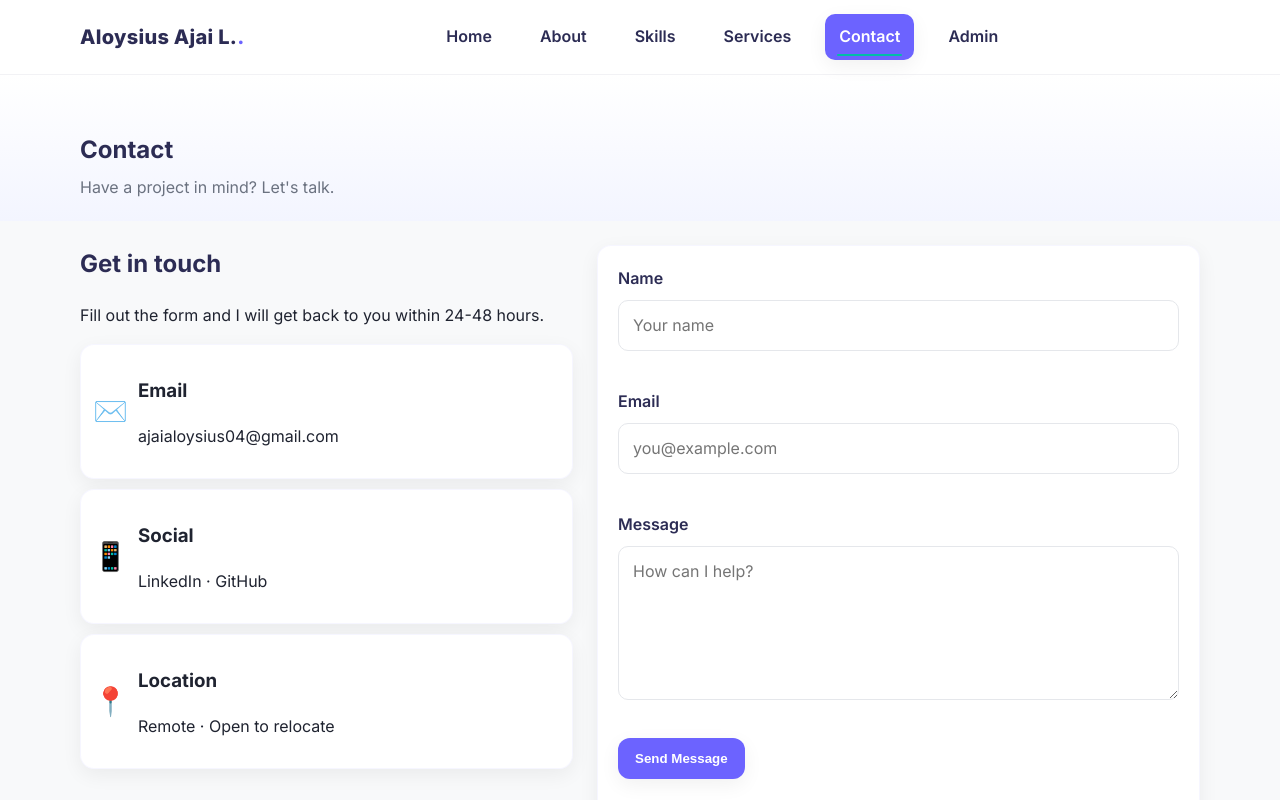
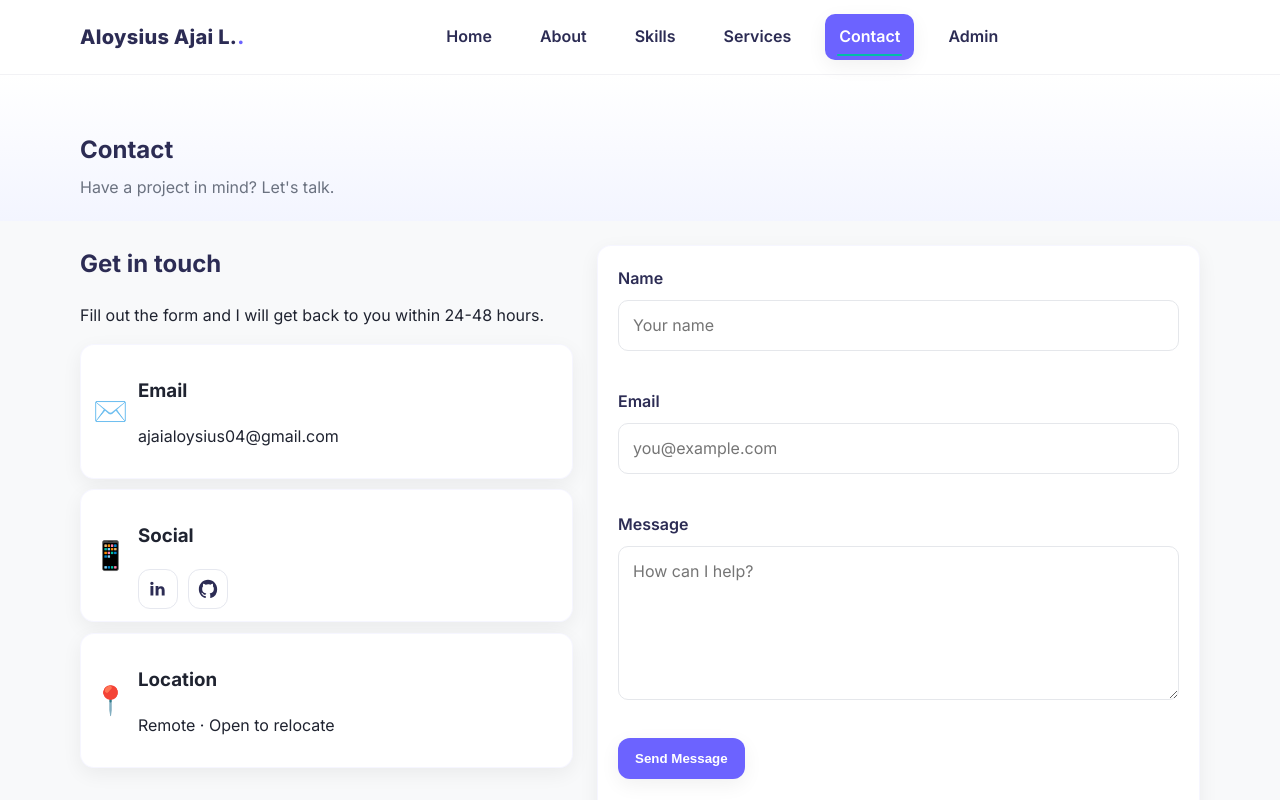
Before and after one commit to ajai09/-ProjectHub, a React (Vite) app: page /contact in a window 1280 px wide. Shown: the top 800 px of the page. Built offline with nearby package versions, Linux system fonts and the light colour scheme.

Commit message:
Update contact page

```diff
--- a/src/pages/ContactPage.jsx
+++ b/src/pages/ContactPage.jsx
@@ -88,9 +88,18 @@ function ContactPage() {
                 <div className="service-icon">📱</div>
                 <div>
                   <h3>Social</h3>
-                  <p>
-                    <a href="#">LinkedIn</a> · <a href="#">GitHub</a>
-                  </p>
+                  <div className="contact-social-links">
+                    <a href="#" aria-label="LinkedIn">
+                      <svg viewBox="0 0 24 24" aria-hidden="true">
+                        <path d="M6.94 8.86H3.78v10.1h3.16V8.86ZM5.36 4a1.83 1.83 0 1 0 0 3.66 1.83 1.83 0 0 0 0-3.66Zm13.86 9.48c0-3.05-1.63-4.47-3.8-4.47a3.27 3.27 0 0 0-2.96 1.63h-.04V8.86H9.4v10.1h3.16v-5c0-1.32.25-2.6 1.88-2.6 1.61 0 1.63 1.5 1.63 2.68v4.92h3.16v-5.48Z" />
+                      </svg>
+                    </a>
+                    <a href="#" aria-label="GitHub">
+                      <svg viewBox="0 0 24 24" aria-hidden="true">
+                        <path d="M12 2C6.48 2 2 6.58 2 12.22c0 4.52 2.87 8.35 6.84 9.7.5.1.68-.22.68-.49v-1.9c-2.78.62-3.37-1.22-3.37-1.22-.45-1.18-1.1-1.5-1.1-1.5-.9-.63.07-.62.07-.62 1 .07 1.53 1.05 1.53 1.05.89 1.55 2.34 1.1 2.91.84.09-.66.35-1.1.63-1.35-2.22-.26-4.55-1.14-4.55-5.05 0-1.12.39-2.03 1.03-2.75-.1-.26-.45-1.3.1-2.71 0 0 .84-.28 2.75 1.05A9.33 9.33 0 0 1 12 6.93c.85 0 1.7.12 2.5.34 1.9-1.33 2.74-1.05 2.74-1.05.55 1.41.2 2.45.1 2.71.64.72 1.03 1.63 1.03 2.75 0 3.92-2.34 4.79-4.57 5.04.36.32.68.94.68 1.9v2.81c0 .27.18.59.69.49A10.13 10.13 0 0 0 22 12.22C22 6.58 17.52 2 12 2Z" />
+                      </svg>
+                    </a>
+                  </div>
                 </div>
               </div>
 
--- a/style.css
+++ b/style.css
@@ -385,6 +385,33 @@ a { color: inherit; text-decoration: none; }
 .contact-list { color: var(--color-muted); padding-left: 18px; }
 .info-cards { display: grid; grid-template-columns: 1fr; gap: 10px; margin: 10px 0 14px; }
 .info-card { display: grid; grid-template-columns: auto 1fr; align-items: center; gap: 10px; background: #fff; padding: 12px; border-radius: var(--radius); box-shadow: var(--shadow-sm); }
+.contact-social-links {
+  display: flex;
+  gap: 10px;
+  margin-top: 6px;
+}
+.contact-social-links a {
+  width: 40px;
+  height: 40px;
+  display: grid;
+  place-items: center;
+  border: 1px solid #e6e8ef;
+  border-radius: 12px;
+  background: #fff;
+  color: var(--color-navy);
+  transition: background .2s ease, color .2s ease, transform .2s ease, box-shadow .2s ease;
+}
+.contact-social-links a:hover {
+  background: var(--color-primary);
+  color: #fff;
+  box-shadow: var(--shadow-sm);
+  transform: translateY(-2px);
+}
+.contact-social-links svg {
+  width: 22px;
+  height: 22px;
+  fill: currentColor;
+}
 .faq { background: #fff; border-radius: var(--radius); padding: 10px 12px; box-shadow: var(--shadow-sm); margin: 8px 0; }
 .faq summary { cursor: pointer; font-weight: 700; color: var(--color-navy); }
 .faq p { color: var(--color-muted); margin: 8px 0 0; }
```
